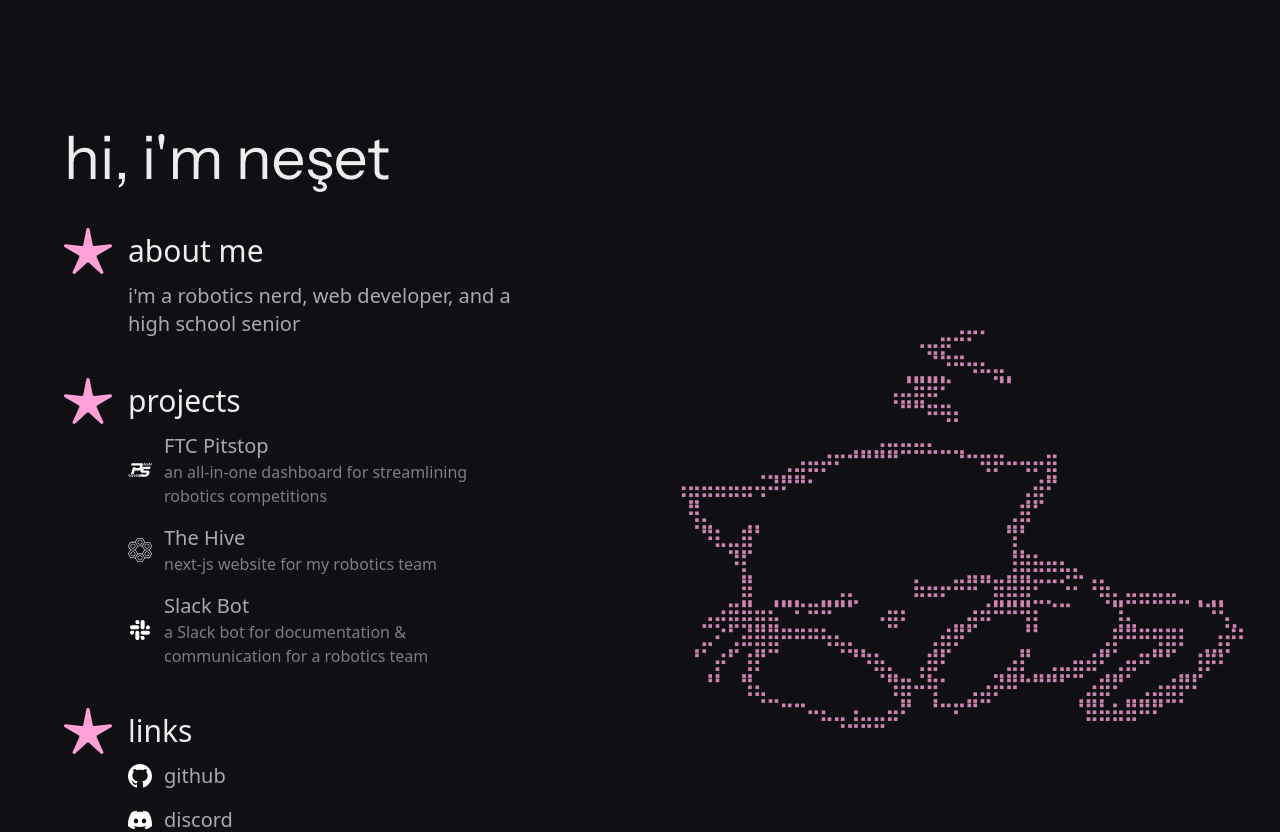
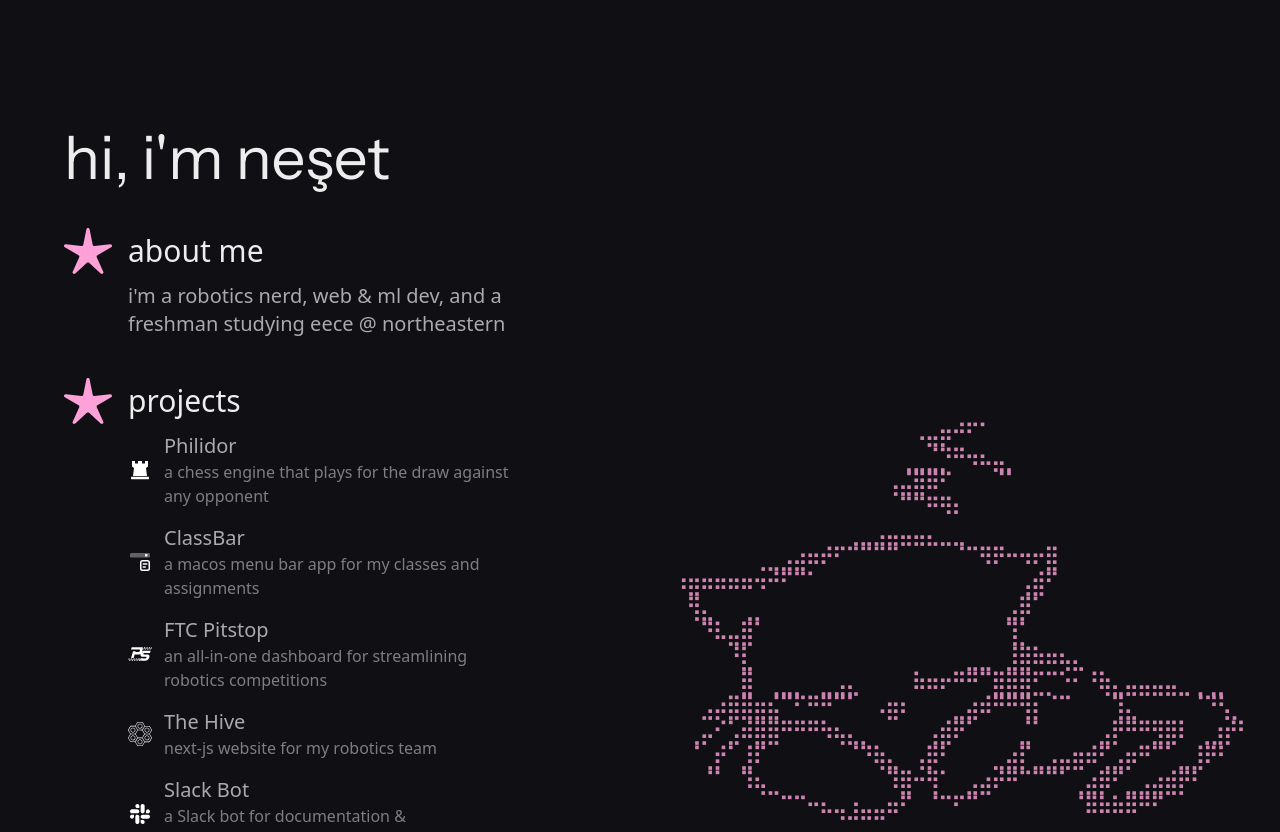
Before and after one commit to nesetkab/nesetk, a SvelteKit app: page / in a window 1280 px wide. Shown: the top 832 px of the page. Built offline with nearby package versions, Linux system fonts and the light colour scheme.

Commit message:
add philidor and classbar projects, update bio

```diff
--- a/src/lib/projects.json
+++ b/src/lib/projects.json
@@ -1,4 +1,16 @@
 [
+  {
+    "title": "Philidor",
+    "link": "https://github.com/nesetkab/philidor",
+    "icon": "/philidor.svg",
+    "description": "a chess engine that plays for the draw against any opponent"
+  },
+  {
+    "title": "ClassBar",
+    "link": "https://github.com/nesetkab/classbar",
+    "icon": "/classbar.svg",
+    "description": "a macos menu bar app for my classes and assignments"
+  },
   {
     "title": "FTC Pitstop",
     "link": "https://github.com/nesetkab/ftc-pitstop",
--- a/src/routes/+page.svelte
+++ b/src/routes/+page.svelte
@@ -23,7 +23,7 @@
       <div class="flex flex-col gap-10">
         <Star
           label="about me"
-          description="i'm a robotics nerd, web developer, and a high school senior"
+          description="i'm a robotics nerd, web & ml dev, and a freshman studying eece @ northeastern"
           delay={100}
           defaultOpen={true}
         />
```
Also changed, not shown: static/classbar.svg (added), static/philidor.svg (added).
